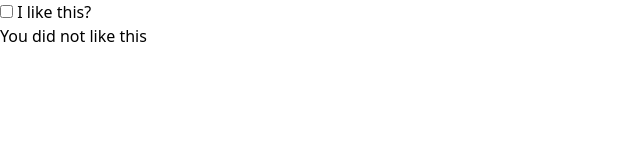
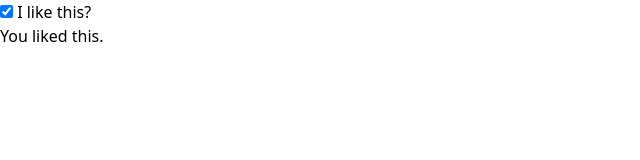
Before and after one commit to Jy4058350/begin_1, a React (Create React App) app: page / in a window 1280 px wide. Shown: the top 160 px of the page, without its empty margins (0-640 px from the left). Built offline with nearby package versions, Linux system fonts and the light colour scheme.

Commit message:
直感的な記述

```diff
--- a/src/index.js
+++ b/src/index.js
@@ -5,16 +5,15 @@ import "./styles.css"
 const root = ReactDOM.createRoot(document.getElementById("root"))
 
 const Checkbox = () => {
-  const [text, setText] = useState("You did not like this")
-  const handleCheck = e => {
-    setText(e.target.checked ? "You liked this" : "You did not like this")
-  }
+  const [liked, setLiked] = useState(true)
+  const handleCheck = e => setLiked(e.target.checked)
+
   return (
     <>
       <label>
-        <input type="checkbox" onChange={handleCheck} /> I like this?
+        <input type="checkbox" checked={liked} onChange={handleCheck} /> I like this?
       </label>
-      <p>{text}</p>
+      <p>You {liked ? "liked" : "dont liked"} this.</p>
     </>
   )
 }
```
